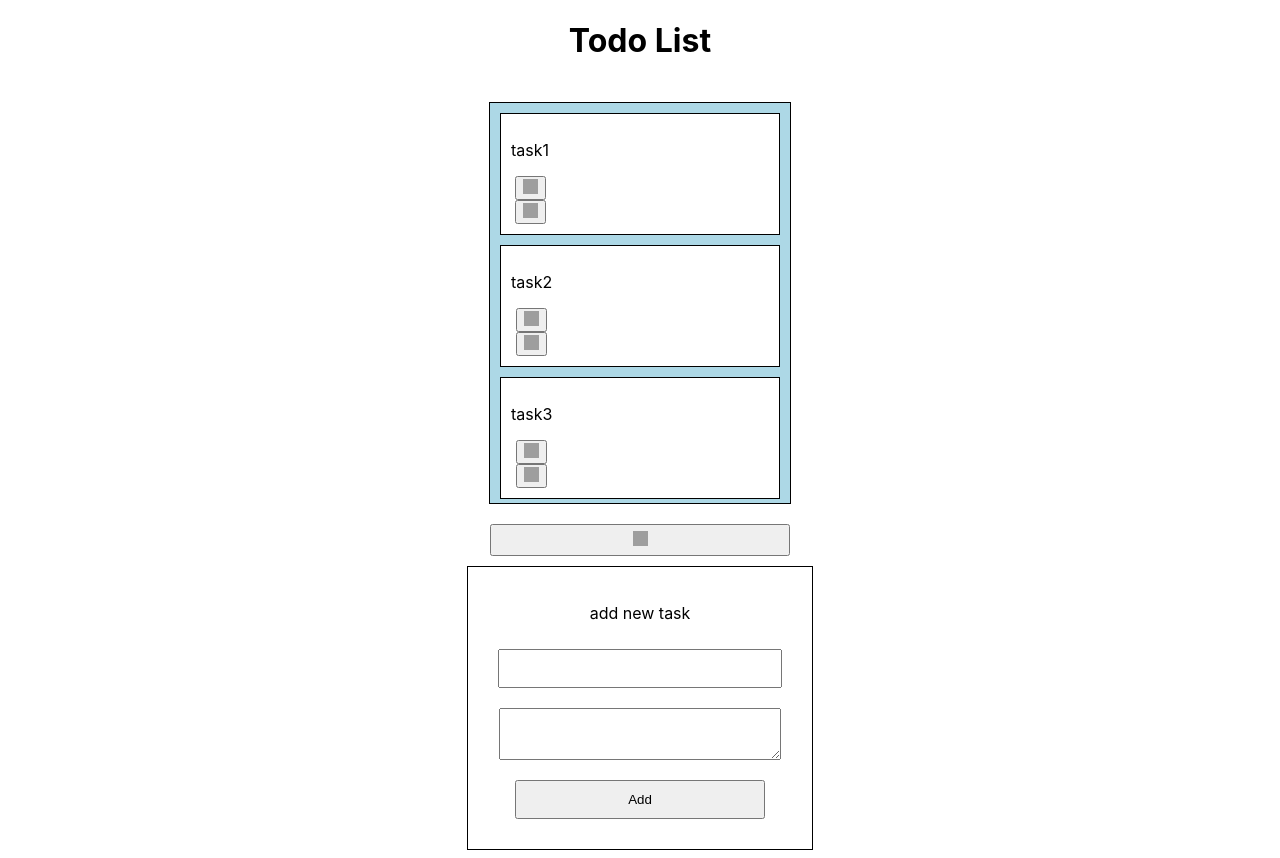
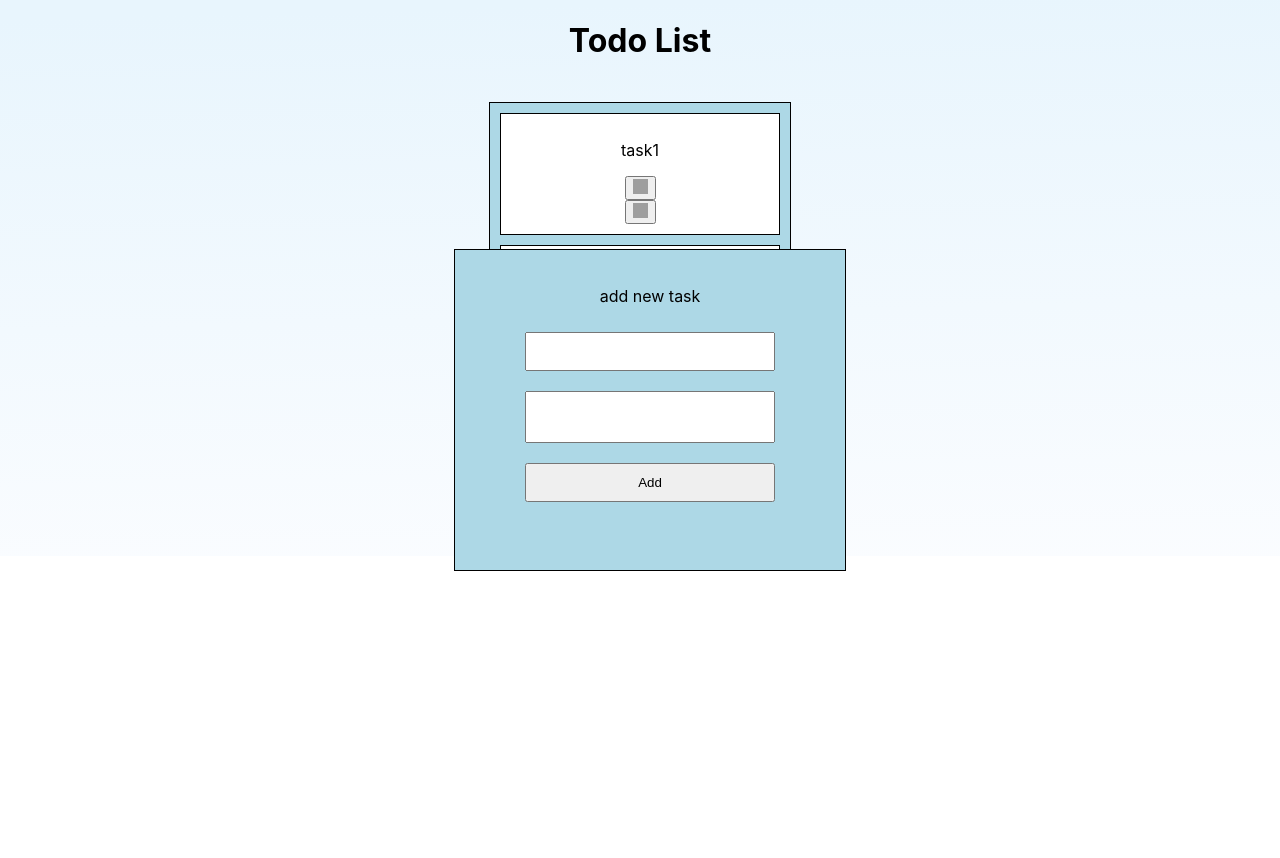
Before and after one commit to AidaMirzapour/TodoList-React-app, a React (Create React App) app: page / in a window 1280 px wide. Both pictures are taken after a click on the button 640 px from the left and 539 px from the top of the page. After the commit the page ends 800 px from the top, so only its background shows below. Built offline with nearby package versions, Linux system fonts and the light colour scheme; grey boxes are pictures that could not be loaded.

Commit message:
update style

```diff
--- a/src/App.css
+++ b/src/App.css
@@ -1,3 +1,8 @@
-.App{
+.App {
   text-align: center;
+  background: linear-gradient(
+    178.6deg,
+    rgb(232, 245, 253) 3.3%,
+    rgb(252, 253, 255) 109.6%
+  );
 }
--- a/src/TodoList/InputForm/InputForm.module.css
+++ b/src/TodoList/InputForm/InputForm.module.css
@@ -1,14 +1,32 @@
-.InputForm{
+.InputForm {
   display: flex;
   flex-direction: column;
   align-items: center;
   margin: 10px;
   border: 1px solid black;
   padding: 20px;
+  background-color: lightblue;
+  position: absolute;
+  top: 50%;
+  left: 50%;
+  transform: translate(-50%, -50%);
+  width: 350px;
+  height: 280px;
 }
 
-.titleInput , .descInput , .submitInput{
+.titleInput,
+.descInput,
+.submitInput {
   margin: 10px;
   width: 250px;
   padding: 10px 15px;
 }
+
+.titleInput {
+  box-sizing: border-box;
+}
+
+.descInput {
+  box-sizing: border-box;
+  resize: none;
+}
--- a/src/TodoList/TasksList/Item/Item.module.css
+++ b/src/TodoList/TasksList/Item/Item.module.css
@@ -1,3 +1,22 @@
+.Item {
+  display: flex;
+  justify-content: space-between;
+}
+
 .taskTitle {
   cursor: pointer;
 }
+
+.btns {
+  display: flex;
+  align-items: center;
+}
+
+.btns button {
+  margin: 3px;
+  padding: 5px;
+  border: 2px solid lightblue;
+  background-color: white;
+  cursor: pointer;
+  border-radius: 50%;
+}
--- a/src/TodoList/TasksList/TasksList.module.css
+++ b/src/TodoList/TasksList/TasksList.module.css
@@ -1,4 +1,4 @@
-.TasksList{
+.TasksList {
   border: 1px solid black;
   width: 300px;
   height: 400px;
@@ -8,11 +8,9 @@
   overflow: auto;
 }
 
-.taskItem{
+.taskItem {
   border: 1px solid black;
   margin: 10px;
-    display: flex;
-    justify-content: space-between;
   align-items: center;
   padding: 10px;
   background-color: white;
--- a/src/TodoList/TodoList.module.css
+++ b/src/TodoList/TodoList.module.css
@@ -1,11 +1,14 @@
-.TodoList{
-    display: flex;
-    flex-direction: column;
-    align-items: center;
-
+.TodoList {
+  display: flex;
+  flex-direction: column;
+  align-items: center;
 }
 
-.plusBtn{
-    width: 300px;
-    padding: 5px;
+.plusBtn {
+  width: 300px;
+  padding: 5px;
+  border: 2px solid gray;
+  background-color: lightblue;
+  cursor: pointer;
+  border-radius: 5px;
 }
```
Lines whose indentation alone changed are shown as unchanged.
